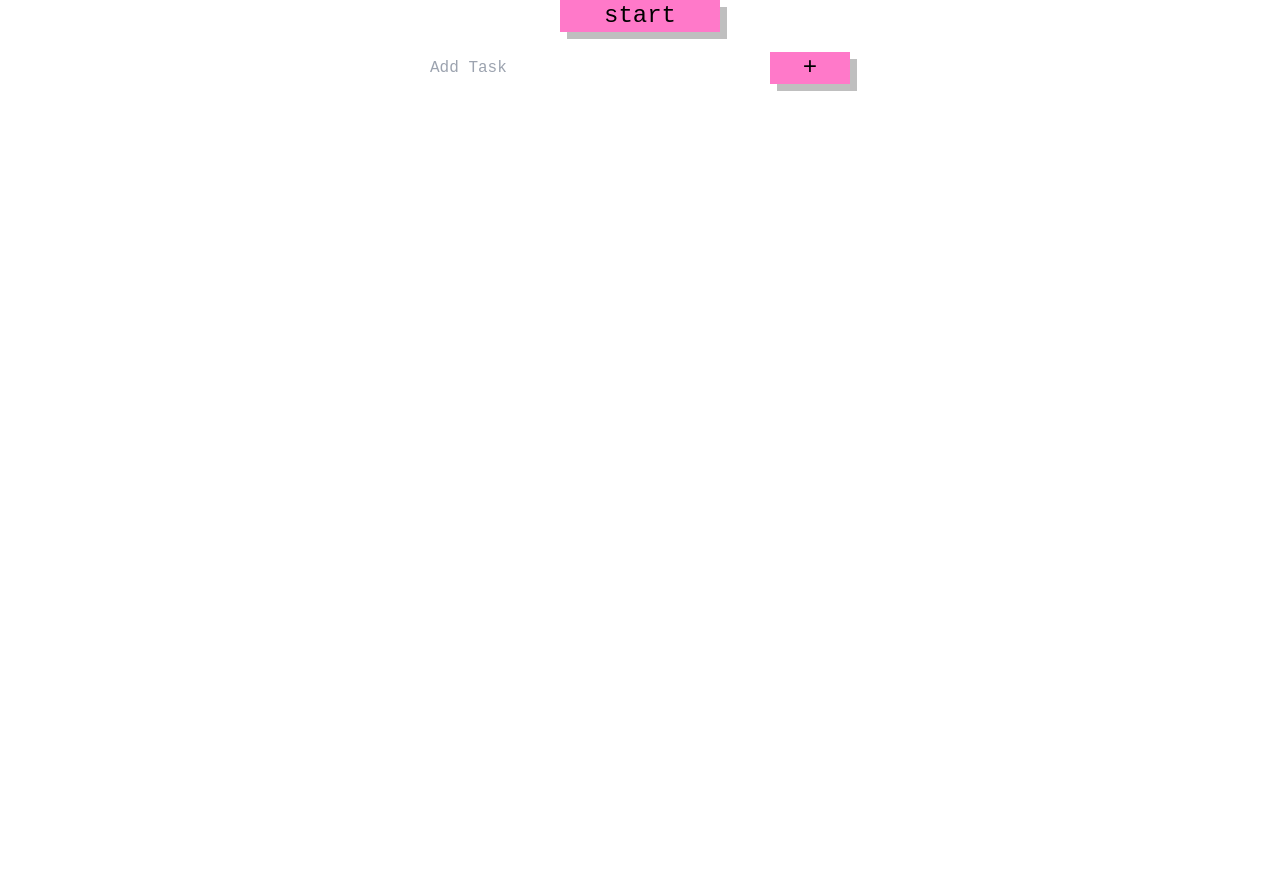
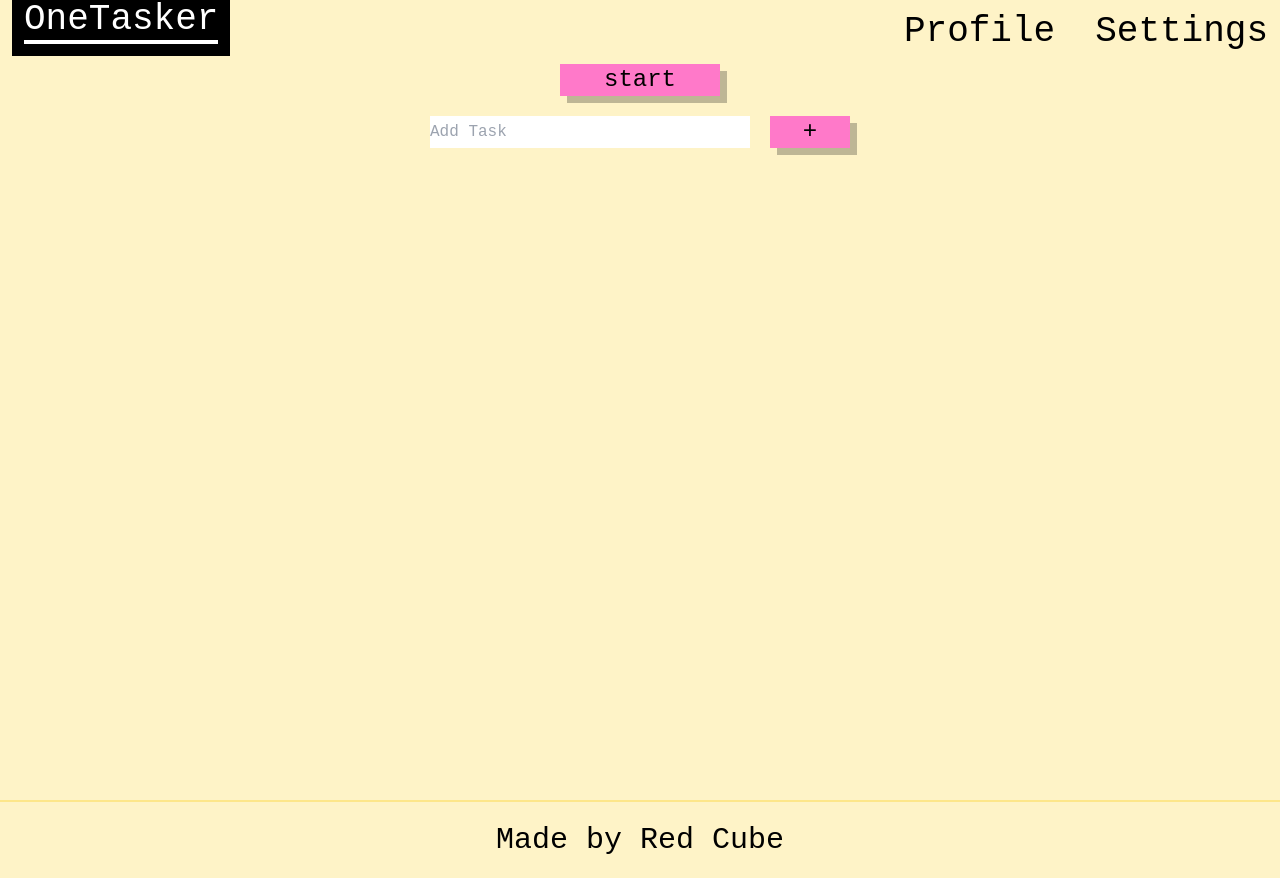
Before and after one commit to 12whoisyou/OneTasker, a Next.js app in the folder onetasker/: page / in a window 1280 px wide. Before the commit the page ends 800 px from the top, so only its background shows below. Built offline with nearby package versions, Linux system fonts and the light colour scheme.

Commit message:
Layout working!

```diff
--- /dev/null
+++ b/onetasker/components/Layout.js
@@ -0,0 +1,16 @@
+import Head from "next/head";
+import Footer from "../components/Footer.js";
+import Header from "../components/Header.js";
+import React from "react";
+
+export default function Layout({ children }) {
+  return (
+    <>
+      <div className="min-h-screen bg-amber-100 px-3">
+        <Header />
+        <main>{children}</main>
+      </div>
+      <Footer />
+    </>
+  );
+}
--- a/onetasker/components/footer.js
+++ b/onetasker/components/footer.js
@@ -1,6 +1,6 @@
 export default function Footer() {
   return (
-    <div className="flex justify-center border-solid border-t-2 border-amber-200">
+    <div className="bg-amber-100 flex justify-center border-solid border-t-2 border-amber-200">
       <footer className="text-3xl mx-auto m-5">Made by Red Cube</footer>
     </div>
   );
--- a/onetasker/pages/_app.js
+++ b/onetasker/pages/_app.js
@@ -1,7 +1,12 @@
-import '../styles/globals.css'
+import "../styles/globals.css";
+import Layout from "../components/Layout.js";
 
 function MyApp({ Component, pageProps }) {
-  return <Component {...pageProps} />
+  return (
+    <Layout>
+      <Component {...pageProps} />
+    </Layout>
+  );
 }
 
-export default MyApp
+export default MyApp;
--- a/onetasker/pages/index.js
+++ b/onetasker/pages/index.js
@@ -48,7 +48,7 @@ export default function Home() {
         {tasks.map((task, id) => (
           <li key={id} className="my-5 bg-white rounded-xl p-3 flex">
             {task}
-            <div className="ml-auto pl-5">x</div>
+            <button className="ml-auto my-auto pl-5">x</button>
           </li>
         ))}
       </ol>
```
Also changed, not shown: 1 other file (tests, documents, lock files or other folders).
